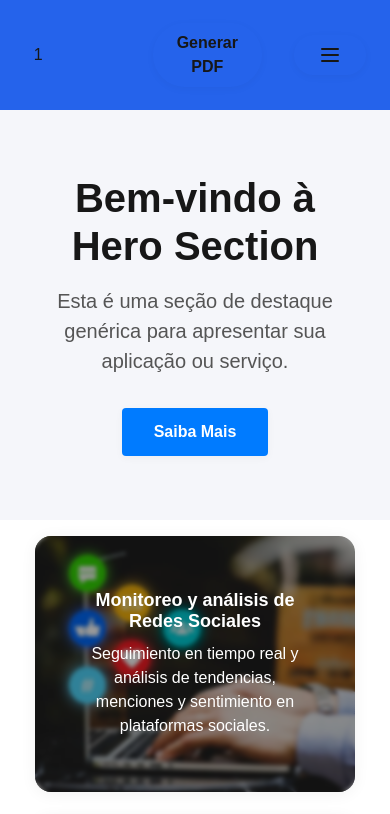
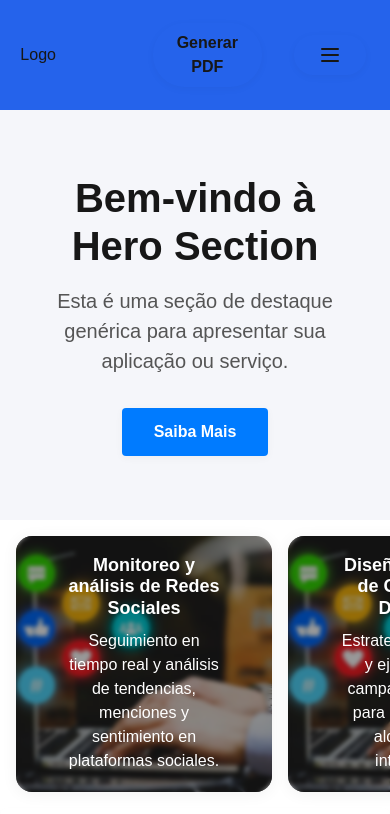
Before and after one commit to DaniP-Dev/CRITERIA-COMUNICACION-POLITICA, a Next.js app: page / in a window 390 px wide. Shown: the top 814 px of the page. Built offline with nearby package versions, Linux system fonts and the light colour scheme.

Commit message:
scroll X de servicios

```diff
--- a/src/components/naviBar/NaviBar.tsx
+++ b/src/components/naviBar/NaviBar.tsx
@@ -14,7 +14,7 @@ const NaviBar = () => {
     >
       <div className="flex h-full">
         <div className="flex-1 flex items-center justify-center">
-          {/* Columna 1 */}1
+          {/* Columna 1 */}Logo
         </div>
         <div className="flex-1 flex items-center justify-center">
           {/* Columna 2 */}
--- a/src/pages/Portfolio.tsx
+++ b/src/pages/Portfolio.tsx
@@ -42,7 +42,41 @@ const Portfolio = () => {
   ];
 
   return (
-    <div className="grid gap-6 md:grid-cols-2 lg:grid-cols-3 justify-items-center p-4">
+    <>
+      {/* Móvil: scroll horizontal */}
+      <div className="block md:hidden w-full overflow-x-auto">
+        <div className="flex space-x-4 p-4 min-w-max">
+          {portfolioItems.map((item, i) => (
+            <a
+              key={i}
+              href={item.whatsappUrl}
+              target="_blank"
+              rel="noopener noreferrer"
+              className="block w-64 flex-shrink-0"
+              style={{ textDecoration: "none" }}
+            >
+              <div
+                className="card h-64 relative flex items-center justify-center text-center overflow-hidden cursor-pointer"
+                style={{
+                  backgroundImage: `url(${item.imageUrl})`,
+                  backgroundSize: "cover",
+                  backgroundPosition: "center",
+                }}
+              >
+                <div className="absolute inset-0 bg-black/40 backdrop-blur-[2px]"></div>
+                <div className="relative z-10 flex flex-col items-center justify-center h-full px-4">
+                  <h3 className="text-lg font-bold mb-2 text-white">
+                    {item.title}
+                  </h3>
+                  <p className="text-base text-white">{item.description}</p>
+                </div>
+              </div>
+            </a>
+          ))}
+        </div>
+      </div>
+      {/* Desktop: grilla */}
+      <div className="hidden md:grid gap-6 md:grid-cols-2 lg:grid-cols-3 justify-items-center p-4">
         {portfolioItems.map((item, i) => (
           <a
             key={i}
@@ -60,9 +94,7 @@ const Portfolio = () => {
                 backgroundPosition: "center",
               }}
             >
-            {/* Overlay con blur */}
               <div className="absolute inset-0 bg-black/40 backdrop-blur-[2px]"></div>
-            {/* Contenido */}
               <div className="relative z-10 flex flex-col items-center justify-center h-full px-4">
                 <h3 className="text-lg font-bold mb-2 text-white">
                   {item.title}
@@ -73,6 +105,7 @@ const Portfolio = () => {
           </a>
         ))}
       </div>
+    </>
   );
 };
 
```
Lines whose indentation alone changed are shown as unchanged.
